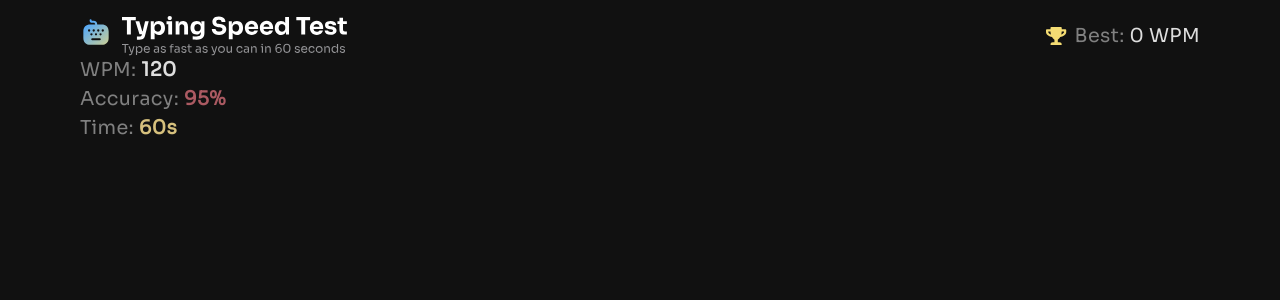
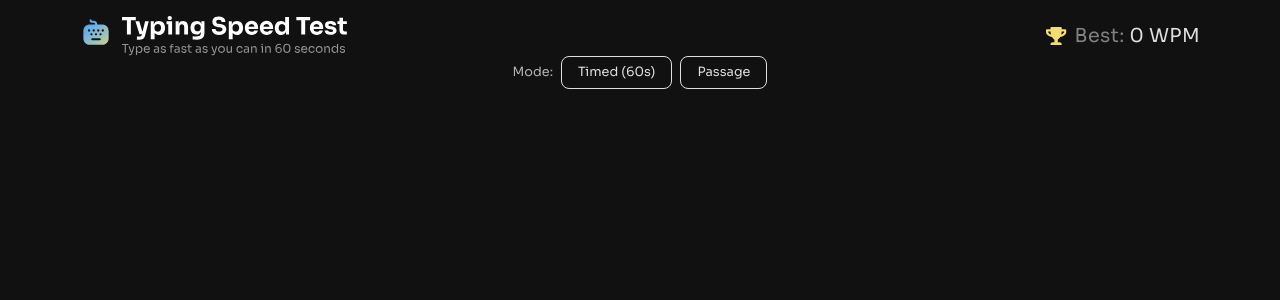
Before and after one commit to ShafiqRasa/typing-speed-test, a React (Vite) app: page / in a window 1280 px wide. Shown: the top 300 px of the page. Built offline with nearby package versions, Linux system fonts and the light colour scheme.

Commit message:
mode done

```diff
--- a/src/App.tsx
+++ b/src/App.tsx
@@ -1,12 +1,10 @@
-import NavBar, { Widget } from "./components";
+import NavBar, { Mode } from "./components";
 
 function App() {
   return (
     <main className="container">
       <NavBar />
-      <Widget label="WPM">120</Widget>
-      <Widget label="Accuracy">95%</Widget>
-      <Widget label="Time">60s</Widget>
+      <Mode />
     </main>
   );
 }
--- a/src/components/difficulty/difficulty.styles.ts
+++ b/src/components/difficulty/difficulty.styles.ts
@@ -1,10 +1,26 @@
 import styled from "styled-components";
 
+export const Select = styled.select`
+  position: relative;
+  padding: var(--space-sm) var(--space-lg);
+  border: 1px solid var(--text-color);
+  border-radius: var(--radius);
+  background-color: transparent;
+  color: var(--text-color);
+  outline: none;
+
+  img {
+    width: 26px;
+    height: 26px;
+    background: red;
+  }
+`;
 export const DescriptionList = styled.dl`
-  display: flex;
   justify-content: center;
   align-items: center;
   gap: var(--space-sm);
+
+  display: none;
 
   dt {
     filter: brightness(0.8);
@@ -18,3 +34,14 @@ export const DescriptionList = styled.dl`
     }
   }
 `;
+
+export const Wrapper = styled.div`
+  @media screen and (min-width: 768px) {
+    ${Select} {
+      display: none;
+    }
+    ${DescriptionList} {
+      display: flex;
+    }
+  }
+`;
--- a/src/components/mode/mode.tsx
+++ b/src/components/mode/mode.tsx
@@ -1,4 +1,8 @@
-import { DescriptionList as ModeList } from "../difficulty/difficulty.styles";
+import {
+  DescriptionList as ModeList,
+  Wrapper,
+  Select,
+} from "../difficulty/difficulty.styles";
 
 const Mode = () => {
   const handleMode = (mode: string) => {
@@ -6,6 +10,13 @@ const Mode = () => {
   };
 
   return (
+    <Wrapper>
+      <Select onChange={(e) => handleMode(e.target.value)}>
+        <option value="time" defaultChecked={true}>
+          Timed (60s)
+        </option>
+        <option value="passage">Passage </option>
+      </Select>
       <ModeList>
         <dt>Mode:</dt>
         <dd>
@@ -15,6 +26,7 @@ const Mode = () => {
           <button onClick={() => handleMode("passage")}>Passage</button>
         </dd>
       </ModeList>
+    </Wrapper>
   );
 };
 export default Mode;
--- a/src/components/widget/widget.styles.ts
+++ b/src/components/widget/widget.styles.ts
@@ -2,6 +2,11 @@ import styled from "styled-components";
 
 export const Wrapper = styled.p`
   color: gray;
+
+  display: flex;
+  flex-direction: column;
+  justify-content: center;
+  align-items: center;
 
   .wpm {
     color: var(--text-color);
--- a/src/components/widget/widget.tsx
+++ b/src/components/widget/widget.tsx
@@ -7,7 +7,8 @@ type widgetProps = {
 const Widget: React.FC<widgetProps> = ({ label, children }) => {
   return (
     <Wrapper>
-      {label}: <strong className={label.toLowerCase()}>{children}</strong>
+      <p>{label}: </p>
+      <b className={label.toLowerCase()}>{children}</b>
     </Wrapper>
   );
 };
```
Lines whose indentation alone changed are shown as unchanged.
